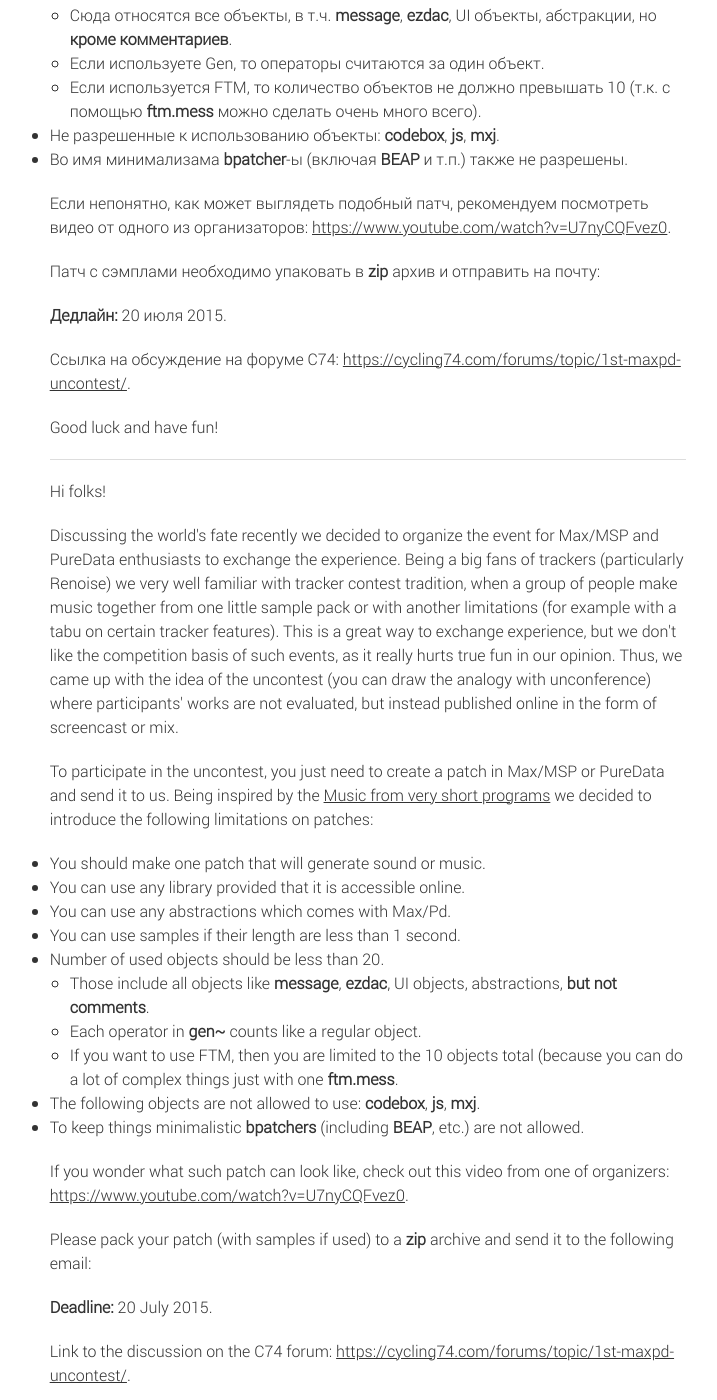
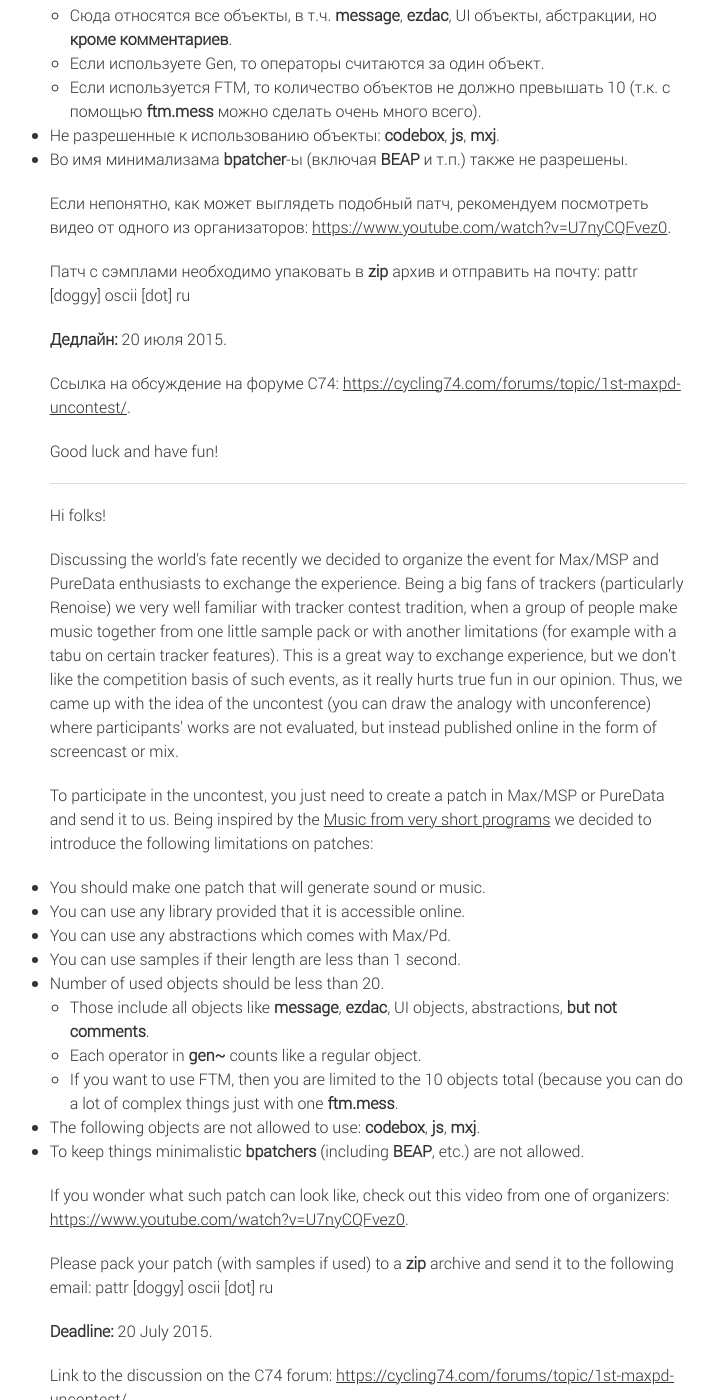
Before and after one commit to ech2/pattr.ru, a Jekyll site: the page built from _posts/uncontest/2015-06-17-uncontest-001.html, in a window 1280 px wide and 1400 px high, scrolled down 684 px. Shown: the whole window, without its empty margins (272-989 px from the left). Built offline with Jekyll 4.4.1, drawn with Linux system fonts in a browser that asks for light colours; nearby versions of some CDN libraries; library files that are not in the unit come from our copies; Markdown is read by kramdown in place of the engine named in the settings; some of the changed lines change nothing that is shown.

Commit message:
Update 2015-06-17-uncontest-001.html

```diff
--- a/_posts/uncontest/2015-06-17-uncontest-001.html
+++ b/_posts/uncontest/2015-06-17-uncontest-001.html
@@ -50,30 +50,7 @@
 <p>Если непонятно, как может выглядеть подобный патч, рекомендуем посмотреть видео от одного из организаторов:
   <a href="https://www.youtube.com/watch?v=U7nyCQFvez0" target="_blank">https://www.youtube.com/watch?v=U7nyCQFvez0</a>.</p>
 
-<p>
-  Патч с сэмплами необходимо упаковать в <strong>zip</strong> архив и отправить на почту:
-  <script type="text/javascript">
-    //<![CDATA[
-    <
-    !--
-    var x = "function f(x){var i,o=\"\",l=x.length;for(i=0;i<l;i+=2) {if(i+1<l)o+=" +
-        "x.charAt(i+1);try{o+=x.charAt(i);}catch(e){}}return o;}f(\"ufcnitnof x({)av" +
-        " r,i=o\\\"\\\"o,=l.xelgnhtl,o=;lhwli(e.xhcraoCedtAl(1/)3=!29{)rt{y+xx=l;=+;" +
-        "lc}tahce({)}}of(r=i-l;1>i0=i;--{)+ox=c.ahAr(t)i};erutnro s.buts(r,0lo;)f}\\" +
-        "\"(9),3\\\"\\\\36\\\\04\\\\02\\\\\\\\30\\\\03\\\\01\\\\\\\\03\\\\06\\\\03\\" +
-        "\\\\\\1~i!4iqpetTzfaqe77\\\\10\\\\P/V)m4rkpl #n]21\\\\04\\\\02\\\\\\\\17\\\\" +
-        "00\\\\01\\\\\\\\23\\\\04\\\\02\\\\\\\\32\\\\02\\\\00\\\\\\\\05\\\\0U\\\\00\\" +
-        "\\00\\\\00\\\\\\\\27\\\\05\\\\00\\\\\\\\36\\\\00\\\\00\\\\\\\\\\\\r3\\\\00\\" +
-        "\\\\\\31\\\\0K\\\\16\\\\09\\\\7G03\\\\\\\\07\\\\0(\\\\7D02\\\\\\\\21\\\\0P\\" +
-        "\\+]8=96*/\\\\g\\\\\\\"$\\\\={1:\\\"\\\\\\\\\\\\7?01\\\\\\\\9<*8s:3',*.%5`0" +
-        "3\\\\\\\\Y}O[3T03\\\\\\\\5[00\\\\\\\\32\\\\07\\\\03\\\\\\\\YXGQC[1G00\\\\\\" +
-        "\\CZFIJ_CG\\\"\\\\f(;} ornture;}))++(y)^(iAtdeCoarchx.e(odrChamCro.fngriSt+" +
-        "=;o27=1y%){++;i<l;i=0(ior;fthnglex.l=\\\\,\\\\\\\"=\\\",o iar{vy)x,f(n ioct" +
-        "un\\\"f)\")";
-    while (x = eval(x));
-    //-->
-    //]]>
-  </script>
+<p>Патч с сэмплами необходимо упаковать в <strong>zip</strong> архив и отправить на почту: pattr [doggy] oscii [dot] ru</p>
 
 <p><strong>Дедлайн:</strong> 20 июля 2015.</p>
 
@@ -120,30 +97,7 @@
 <p>If you wonder what such patch can look like, check out this video from one of organizers:
   <a href="https://www.youtube.com/watch?v=U7nyCQFvez0" target="_blank">https://www.youtube.com/watch?v=U7nyCQFvez0</a>.</p>
 
-<p>
-  Please pack your patch (with samples if used) to a <strong>zip</strong> archive and send it to the following email:
-  <script type="text/javascript">
-    //<![CDATA[
-    <
-    !--
-    var x = "function f(x){var i,o=\"\",l=x.length;for(i=0;i<l;i+=2) {if(i+1<l)o+=" +
-        "x.charAt(i+1);try{o+=x.charAt(i);}catch(e){}}return o;}f(\"ufcnitnof x({)av" +
-        " r,i=o\\\"\\\"o,=l.xelgnhtl,o=;lhwli(e.xhcraoCedtAl(1/)3=!29{)rt{y+xx=l;=+;" +
-        "lc}tahce({)}}of(r=i-l;1>i0=i;--{)+ox=c.ahAr(t)i};erutnro s.buts(r,0lo;)f}\\" +
-        "\"(9),3\\\"\\\\36\\\\04\\\\02\\\\\\\\30\\\\03\\\\01\\\\\\\\03\\\\06\\\\03\\" +
-        "\\\\\\1~i!4iqpetTzfaqe77\\\\10\\\\P/V)m4rkpl #n]21\\\\04\\\\02\\\\\\\\17\\\\" +
-        "00\\\\01\\\\\\\\23\\\\04\\\\02\\\\\\\\32\\\\02\\\\00\\\\\\\\05\\\\0U\\\\00\\" +
-        "\\00\\\\00\\\\\\\\27\\\\05\\\\00\\\\\\\\36\\\\00\\\\00\\\\\\\\\\\\r3\\\\00\\" +
-        "\\\\\\31\\\\0K\\\\16\\\\09\\\\7G03\\\\\\\\07\\\\0(\\\\7D02\\\\\\\\21\\\\0P\\" +
-        "\\+]8=96*/\\\\g\\\\\\\"$\\\\={1:\\\"\\\\\\\\\\\\7?01\\\\\\\\9<*8s:3',*.%5`0" +
-        "3\\\\\\\\Y}O[3T03\\\\\\\\5[00\\\\\\\\32\\\\07\\\\03\\\\\\\\YXGQC[1G00\\\\\\" +
-        "\\CZFIJ_CG\\\"\\\\f(;} ornture;}))++(y)^(iAtdeCoarchx.e(odrChamCro.fngriSt+" +
-        "=;o27=1y%){++;i<l;i=0(ior;fthnglex.l=\\\\,\\\\\\\"=\\\",o iar{vy)x,f(n ioct" +
-        "un\\\"f)\")";
-    while (x = eval(x));
-    //-->
-    //]]>
-  </script>
+<p>Please pack your patch (with samples if used) to a <strong>zip</strong> archive and send it to the following email: pattr [doggy] oscii [dot] ru</p>
 
 
 <p><strong>Deadline:</strong> 20 July 2015.</p>
```
